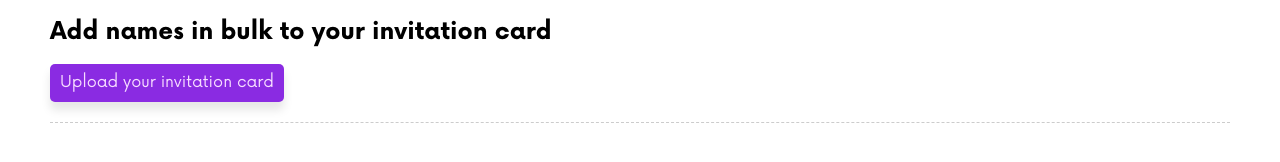
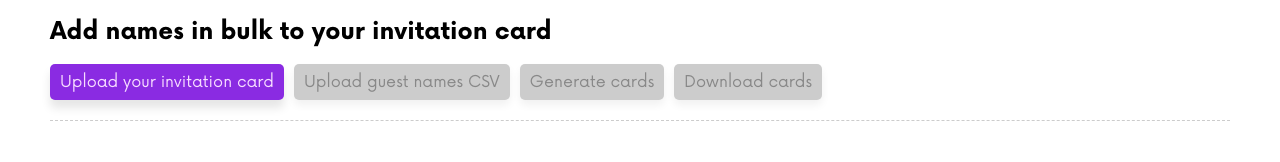
Before and after one commit to eternalthinker/invitation-card-bulk-name-print, a website built with webpack: page src/index.html in a window 1280 px wide. Built offline with nearby package versions, Linux system fonts and the light colour scheme.

Commit message:
Add diable styles to buttons

```diff
--- a/src/index.html
+++ b/src/index.html
@@ -11,9 +11,9 @@
         <input type="file" id="imageUploadInput" accept="image/*" hidden/>
         <label class="actionButton imageUploadButton" for="imageUploadInput">Upload your invitation card</label>
         <input type="file" id="csvUploadInput" accept=".csv" hidden/>
-        <label class="actionButton csvUploadButton" for="csvUploadInput">Upload guest names CSV</label>
-        <button class="actionButton processButton">Process cards</button>
-        <button class="actionButton downloadButton">Download cards</button>
+        <label class="actionButton csvUploadButton disabled" for="csvUploadInput">Upload guest names CSV</label>
+        <button class="actionButton processButton disabled">Generate cards</button>
+        <button class="actionButton downloadButton disabled">Download cards</button>
       </div>
       <div class="textControls">
 
--- a/src/style.css
+++ b/src/style.css
@@ -45,6 +45,9 @@ h1 {
   border: none;
   outline: none;
   font-size: 1em;
+  line-height: 1em;
+  font-family: "Now";
+  vertical-align: middle;
 }
 
 .actionButton:hover {
@@ -54,10 +57,17 @@ h1 {
   transform: translateY(-5px);
 }
 
-.csvUploadButton,
-.processButton,
-.downloadButton {
-  visibility: hidden;
+.actionButton.disabled {
+  background-color: #ccc;
+  color: #888;
+  pointer-events: none;
+  cursor: not-allowed;
+  box-shadow: 0px 5px 8px rgba(0, 0, 0, 0.06);
+}
+
+.actionButton.disabled:hover {
+  background-color: #ccc;
+  color: #888;
 }
 
 .cardPreview {
--- a/src/ui.js
+++ b/src/ui.js
@@ -42,7 +42,7 @@ export function initUi(config) {
 
   downloadButton.addEventListener('click', () => downloadZip(config.resultCards));
   const postProcessCallback = () => {
-    downloadButton.style.visibility = 'visible';
+    downloadButton.classList.remove('disabled');
   };
   processButton.addEventListener('click', () => addNamesToCard(_config, postProcessCallback));
 }
@@ -90,7 +90,7 @@ function processCsvFile(e) {
     const csvFile = reader.result;
     const guestList = csvFile.split(/\r\n|\n/);
     _config.guestList = guestList;
-    processButton.style.visibility = 'visible';
+    processButton.classList.remove('disabled');
   };
   reader.readAsText(file);
 }
@@ -112,7 +112,7 @@ function addImagePreview(file) {
     previewTag.style.backgroundImage = `url(${reader.result})`;
     scalingFactor = _config.previewWidth / _config.cardImg.width;
     showTextControls();
-    uploadCsvButton.style.visibility = 'visible';
+    uploadCsvButton.classList.remove('disabled');
   };
   reader.readAsDataURL(file);
 }
```
Also changed, not shown: README.md.
